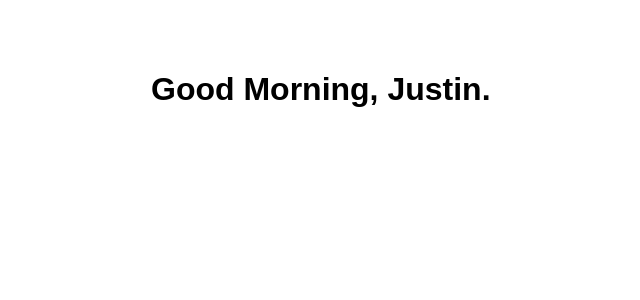
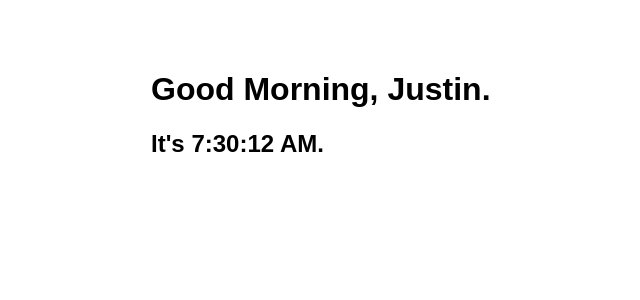
Before and after one commit to JustinGaravel/good-morning-justin, a React (Create React App) app: page / in a window 1280 px wide. Shown: the top 300 px of the page, without its empty margins (9-649 px from the left). Built offline with nearby package versions, Linux system fonts and the light colour scheme.

Commit message:
tried to make more modular. Failed. Working again now.

```diff
--- a/public/index.html
+++ b/public/index.html
@@ -25,7 +25,9 @@
     <noscript>
       You need to enable JavaScript to run this app.
     </noscript>
-    <div id="root"></div>
+    <div id="root1"></div>
+    <div id="root2"></div>
+
     <!--
       This HTML file is a template.
       If you open it directly in the browser, you will see an empty page.
--- a/src/App.js
+++ b/src/App.js
@@ -19,5 +19,42 @@
 
 ReactDOM.render(
   <Greeting />,
-  document.getElementById('root')
+  document.getElementById('root1')
 );
+
+class Clock extends React.Component {
+  constructor(props) {
+    super(props);
+    this.state = {date: new Date()};
+  }
+
+  componentDidMount() {
+    this.timerID = setInterval(
+      () => this.tick(),
+      1000
+    );
+  }
+
+  componentWillUnmount() {
+    clearInterval(this.timerID);
+  }
+
+  tick() {
+    this.setState({
+      date: new Date()
+    });
+  }
+
+  render() {
+    return (
+      <div>
+        <h2>It's {this.state.date.toLocaleTimeString()}.</h2>
+      </div>
+    );
+  }
+}
+
+ReactDOM.render(
+  <Clock />,
+  document.getElementById('root2')
+);
```
